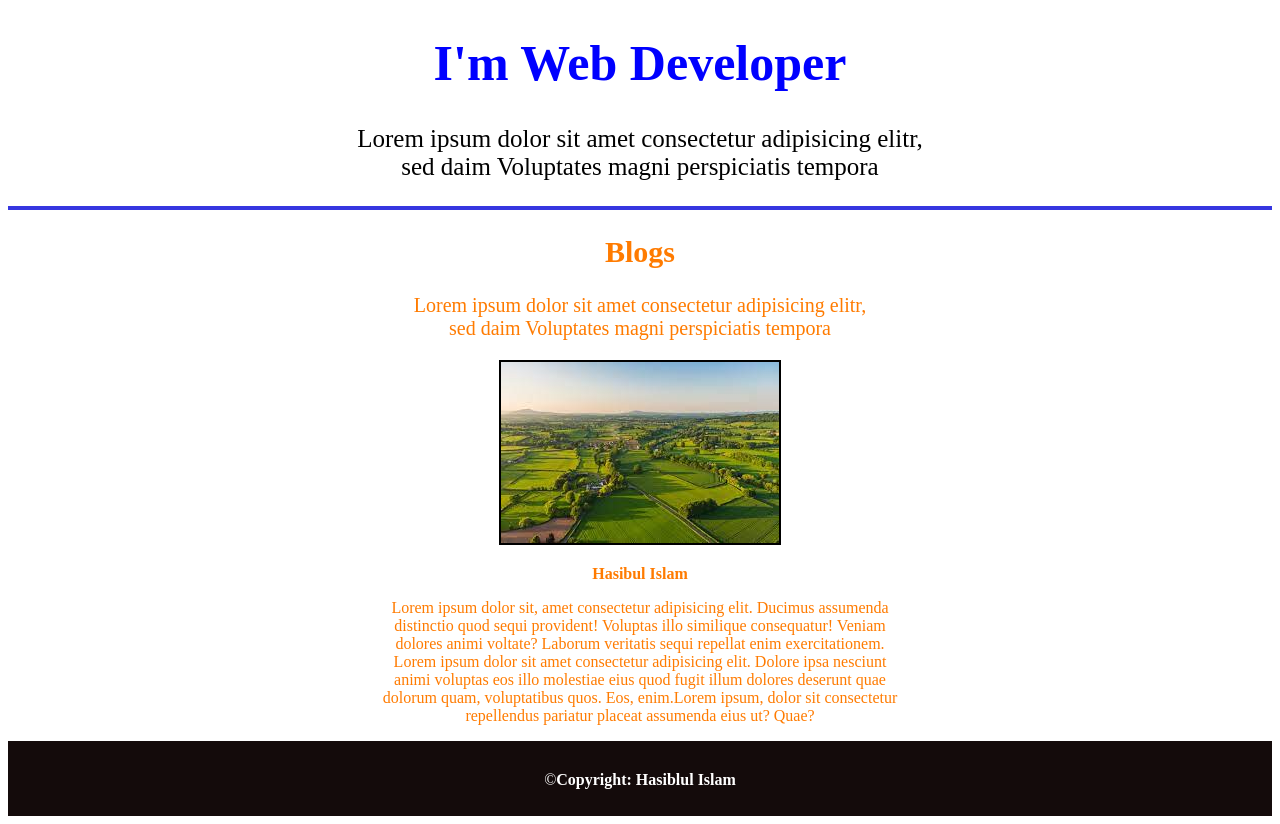
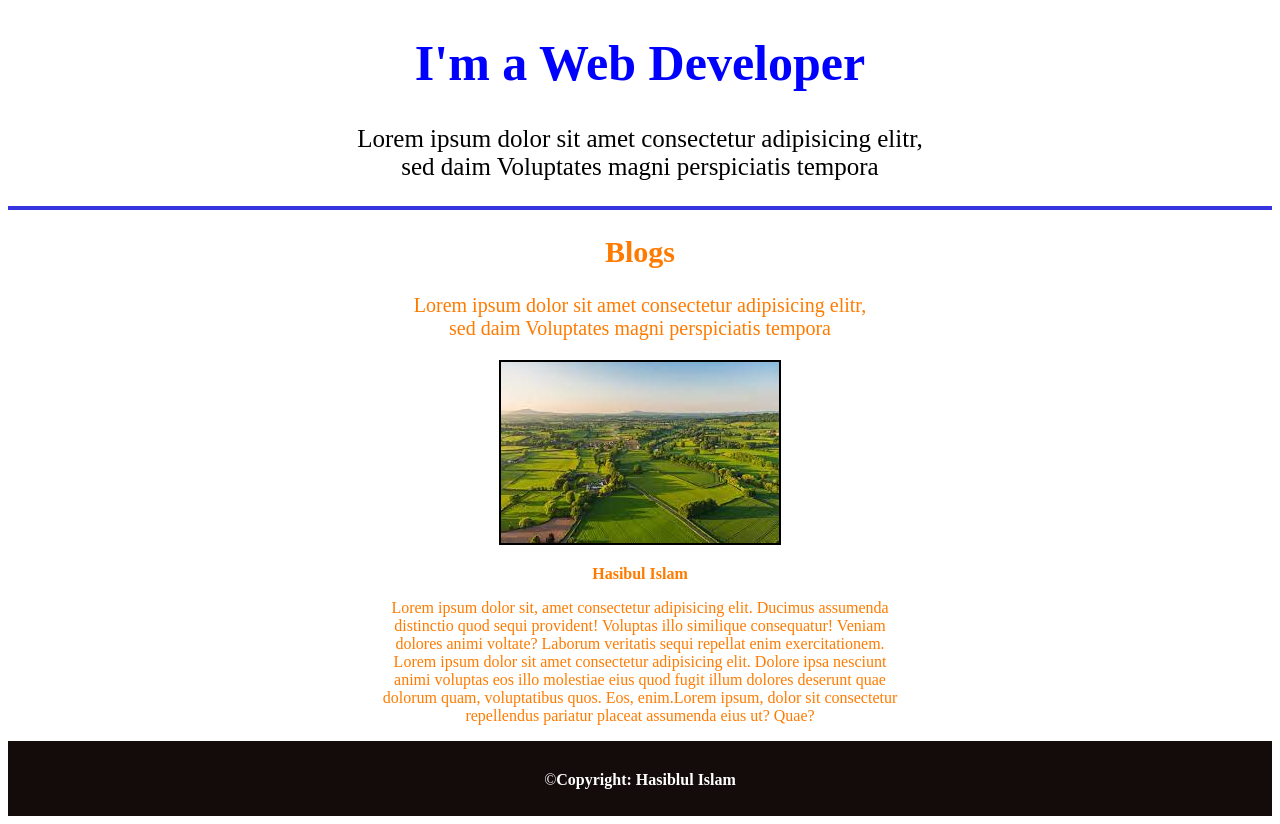
Before and after one commit to Devid3213/portfolio, a plain HTML site: page index.html in a window 1280 px wide. Drawn offline with Linux system fonts and the light colour scheme.

Commit message:
Update index.html

```diff
--- a/index.html
+++ b/index.html
@@ -9,7 +9,7 @@
 </head>
 <body>
     <div class="container">
-        <h1>I'm Web Developer</h1>
+        <h1>I'm a Web Developer</h1>
         <p>Lorem ipsum dolor sit amet consectetur adipisicing elitr,
            <br>sed daim Voluptates magni perspiciatis tempora
         </p>
```
